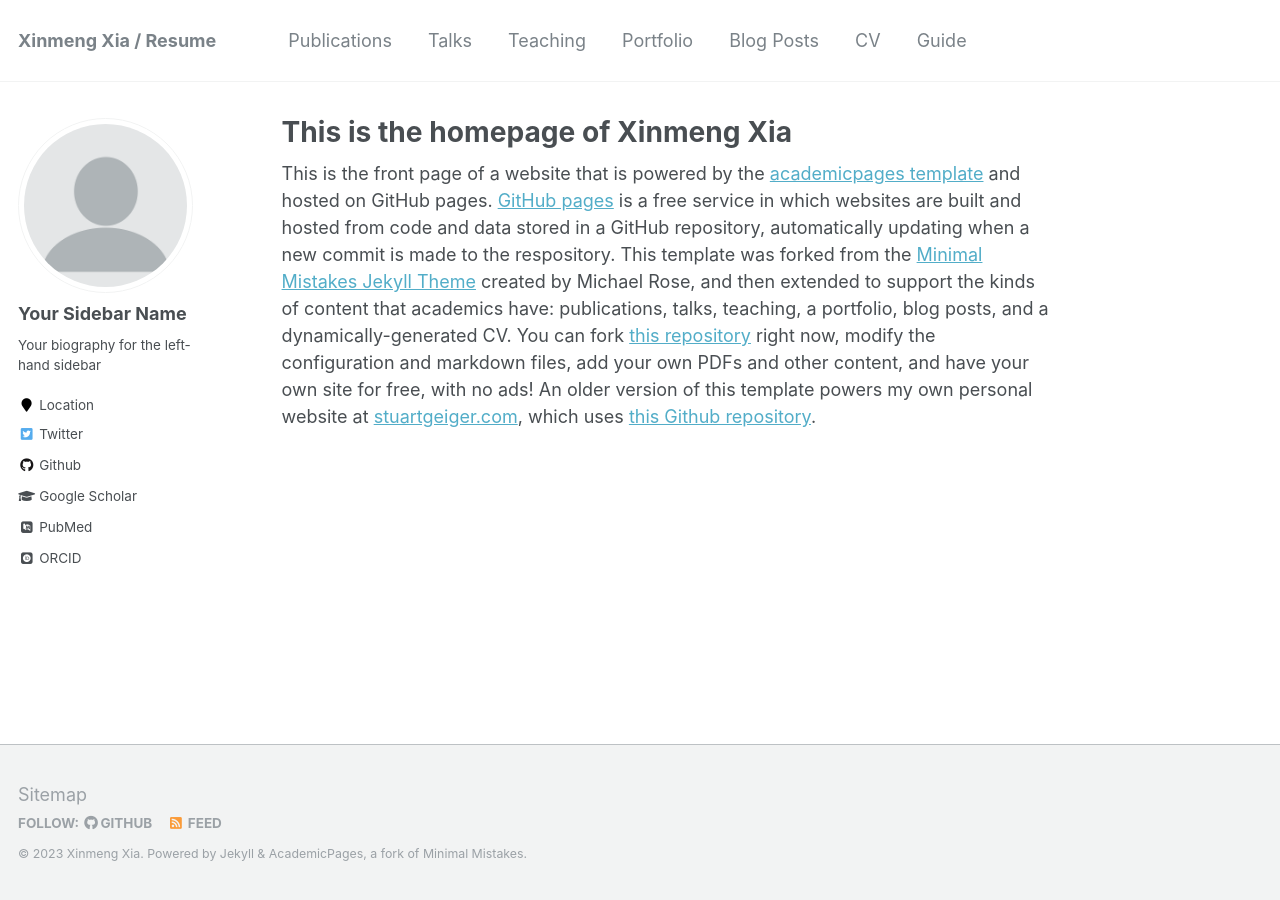
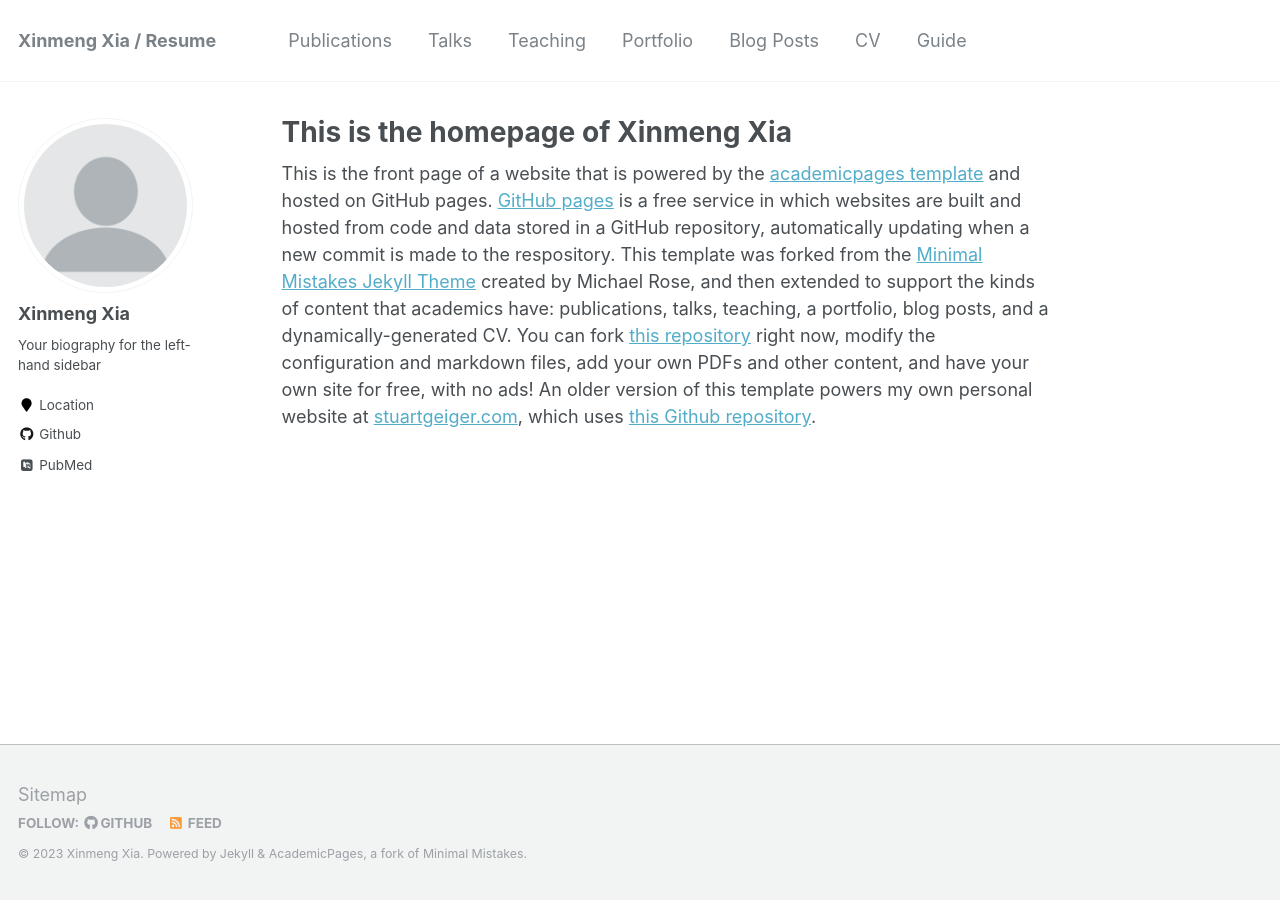
Before and after one commit to xiaxinmeng/xiaxinmeng.github.io, a Jekyll site: the page built from _pages/about.md, in a window 1280 px wide. Built offline with Jekyll 4.4.1, drawn with Linux system fonts in a browser that asks for light colours; some web fonts are replaced.

Commit message:
Update _config.yml

```diff
--- a/_config.yml
+++ b/_config.yml
@@ -80,13 +80,13 @@ analytics:
 
 # Site Author
 author:
-  name             : "Your Sidebar Name"
+  name             : "Xinmeng Xia"
   avatar           : "profile.png"
   bio              : "Your biography for the left-hand sidebar"
   location         : "Location"
   employer         :
   pubmed           : "https://www.ncbi.nlm.nih.gov/pubmed/?term=john+snow"
-  googlescholar    : "http://yourfullgooglescholarurl.com"
+  googlescholar    :
   email            :
   researchgate     :  # example: "https://www.researchgate.net/profile/yourprofile"
   uri              :
@@ -96,20 +96,20 @@ author:
   flickr           :
   facebook         :
   foursquare       :
-  github           : "academicpages"
+  github           : "https://github.com/xiaxinmeng"
   google_plus      :
   keybase          :
   instagram        :
   impactstory      : #"https://profiles.impactstory.org/u/xxxx-xxxx-xxxx-xxxx"
   lastfm           :
   linkedin         :
-  orcid            : "http://orcid.org/yourorcidurl"
+  orcid            :
   pinterest        :
   soundcloud       :
   stackoverflow    : # http://stackoverflow.com/users/123456/username
   steam            :
   tumblr           :
-  twitter          : "replacethistwitterhandle"
+  twitter          :
   vine             :
   weibo            :
   xing             :
```
